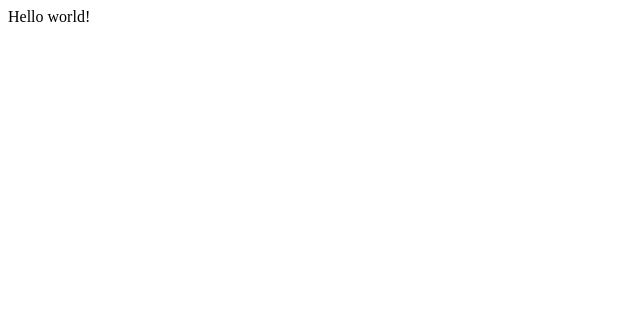
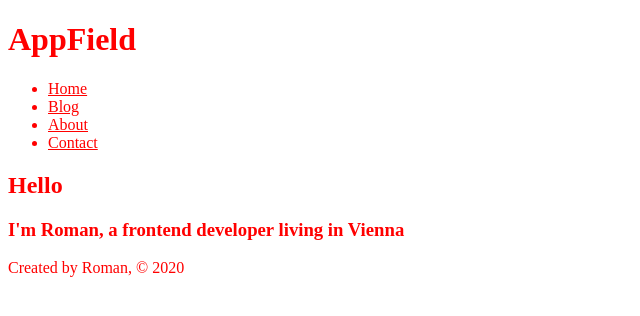
Before and after one commit to AppField/appfield-website, a Gatsby site: page / in a window 1280 px wide. Shown: the whole page, without its empty margins (0-640 px from the left). Built offline with nearby package versions, Linux system fonts and the light colour scheme; Gatsby itself is replaced by a stand-in of ours.

Commit message:
Added pages and reusable components

```diff
--- a/package.json
+++ b/package.json
@@ -17,7 +17,9 @@
     "@types/react": "^16.9.17",
     "@types/react-dom": "^16.9.4",
     "gatsby": "^2.18.12",
+    "gatsby-plugin-sass": "^2.1.27",
     "gatsby-plugin-typescript": "^2.1.26",
+    "node-sass": "^4.13.1",
     "react": "^16.12.0",
     "react-dom": "^16.12.0"
   },
--- /dev/null
+++ b/src/components/footer.tsx
@@ -0,0 +1,11 @@
+import React from "react"
+
+const Footer = () => {
+  return (
+    <footer>
+      <p>Created by Roman, © {new Date().getFullYear()}</p>
+    </footer>
+  )
+}
+
+export default Footer
--- /dev/null
+++ b/src/components/header.tsx
@@ -0,0 +1,28 @@
+import React from "react"
+import { Link } from "gatsby"
+
+const Header = () => {
+  return (
+    <header>
+      <h1>AppField</h1>
+      <nav>
+        <ul>
+          <li>
+            <Link to="/">Home</Link>
+          </li>
+          <li>
+            <Link to="/blog">Blog</Link>
+          </li>
+          <li>
+            <Link to="/about">About</Link>
+          </li>
+          <li>
+            <Link to="/contact">Contact</Link>
+          </li>
+        </ul>
+      </nav>
+    </header>
+  )
+}
+
+export default Header
--- /dev/null
+++ b/src/components/layout.tsx
@@ -0,0 +1,16 @@
+import React from "react"
+import Header from "./header"
+import Footer from "./footer"
+import "../styles/index.css"
+
+const Layout = (props: { children: React.ReactNode }) => {
+  return (
+    <div>
+      <Header />
+      <section>{props.children}</section>
+      <Footer />
+    </div>
+  )
+}
+
+export default Layout
--- /dev/null
+++ b/src/pages/about.tsx
@@ -0,0 +1,17 @@
+import React from "react"
+import { Link } from "gatsby"
+import Layout from "../components/layout"
+
+const AboutPage = () => {
+  return (
+    <Layout>
+      <h2>About</h2>
+      <h2>I'm Roman, a frontend developer living in Vienna</h2>
+      <p>
+        <Link to="/contact">Contact me</Link>
+      </p>
+    </Layout>
+  )
+}
+
+export default AboutPage
--- a/src/pages/index.tsx
+++ b/src/pages/index.tsx
@@ -1,3 +1,13 @@
 import React from "react"
+import Layout from "../components/layout"
 
-export default () => <div>Hello world!</div>
+const IndexPage = () => {
+  return (
+    <Layout>
+      <h2>Hello</h2>
+      <h3>I'm Roman, a frontend developer living in Vienna</h3>
+    </Layout>
+  )
+}
+
+export default IndexPage
--- /dev/null
+++ b/src/styles/index.css
@@ -0,0 +1,3 @@
+* {
+    color: red;
+}
```
Also changed, not shown: src/pages/blog.tsx (added, +13 -0 lines), src/pages/contact.tsx (added, +19 -0 lines), 1 other file.
